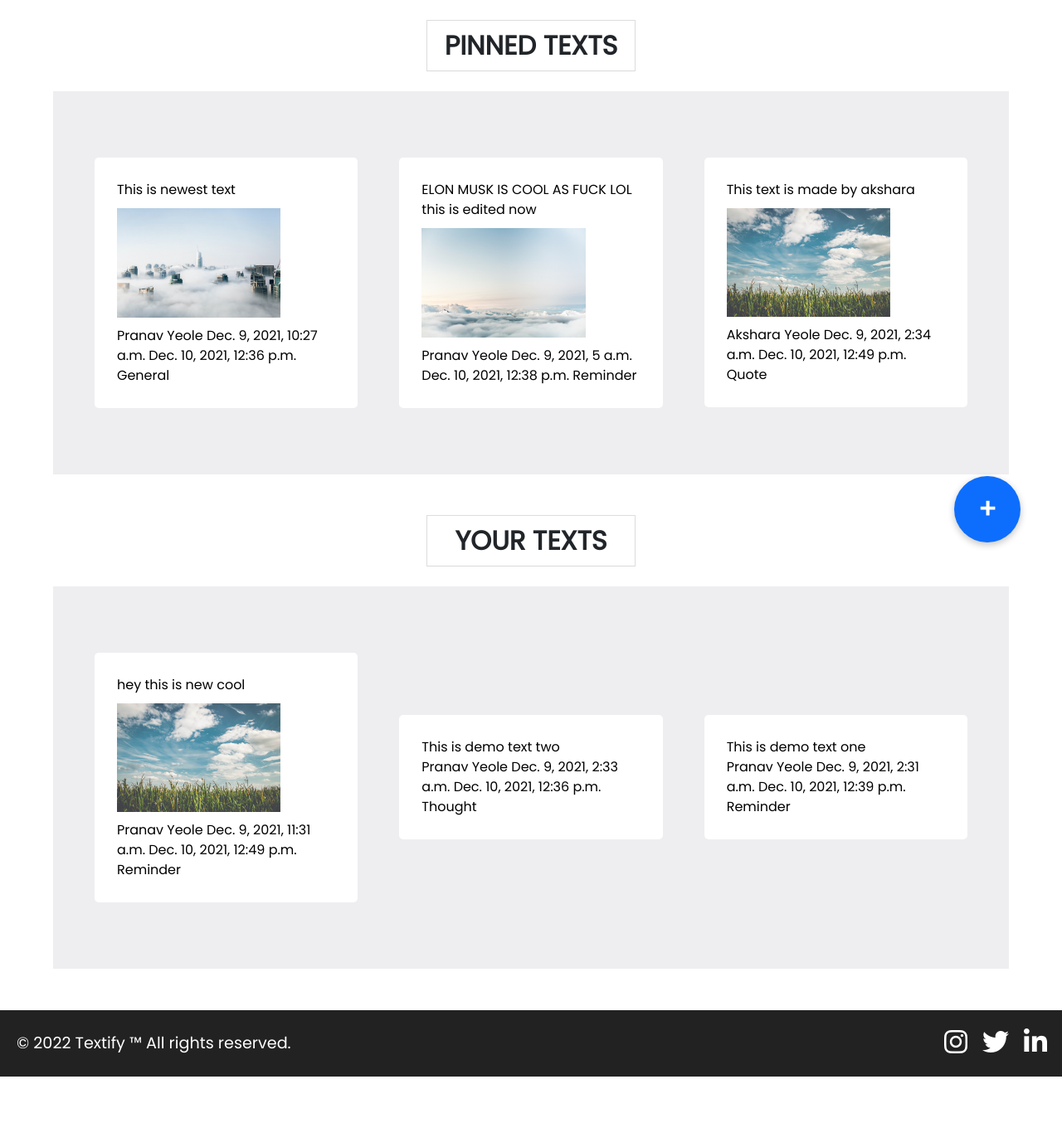
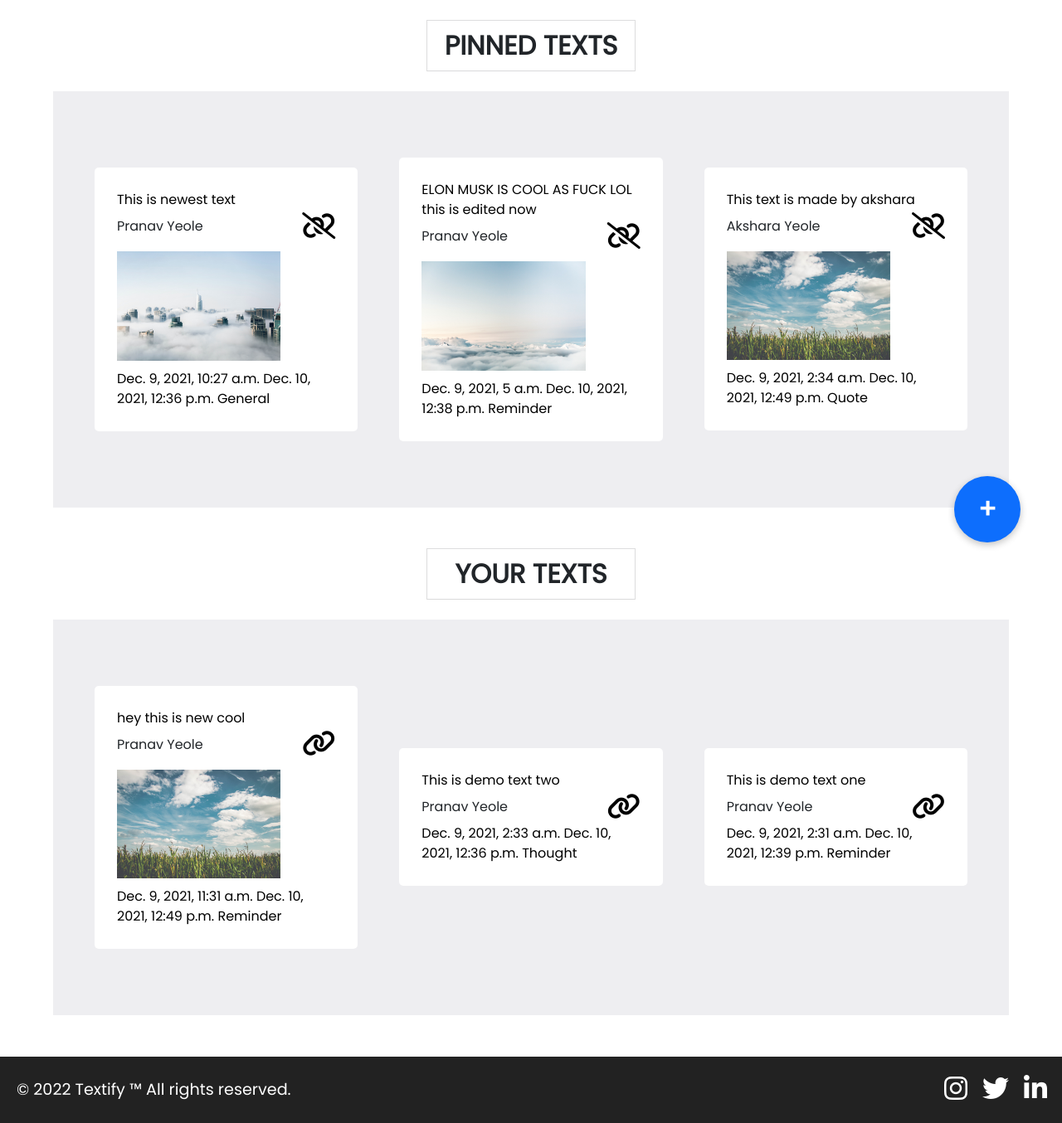
Before and after one commit to pranvinit/textify, a Django app: page / in a window 1280 px wide. Shown: the part 96-1450 px from the top of the page at 83% size. Before the commit the page ends 1394 px from the top, so only its background shows below. Run offline with Django 3.2, Linux system fonts and the light colour scheme; data comes from the database, SQL or seed files in the repository; both versions use the stored data as it was after the commit; some libraries are stand-ins or nearby versions.

Commit message:
added pin unpin functionality

```diff
--- a/textifyapi/static/textifyapi/textlist.css
+++ b/textifyapi/static/textifyapi/textlist.css
@@ -42,6 +42,9 @@
     text-decoration: none;
     color: #000;
 }
+.singletext_link:hover{
+    color: #000;
+}
 
 .text_grid{
     display: grid;
@@ -77,6 +80,13 @@
     border-color: #de5246;
 }
 
+.meta_one{
+    display: flex;
+    height: 40px;
+    align-items: center;
+    justify-content: space-between;
+}
+
 .image_container{
     width: 75%;
     margin: 10px 0;
@@ -90,3 +100,19 @@
     width: 100%;
     height: 100%;
 }
+
+.text_options{
+    width: 40px;
+    height: 40px;
+    display: flex;
+    align-items: center;
+    justify-content: center;
+}
+
+.pinanchor{
+    text-decoration: none;
+    color: #000;
+}
+.pinanchor:hover{
+    color: #000;
+}
--- a/textifyapi/templates/textifyapi/textlist.html
+++ b/textifyapi/templates/textifyapi/textlist.html
@@ -10,24 +10,32 @@
 <div class="text_grid" id="pinned_text_grid">
     {% for text in text_list %}
     {% if text.pinned == True %}
-    <a class="singletext_link" href="{% url 'textdetail' text.pk %}">
-        <div class="text_entry pinned_text_entry">
+    <div class="text_entry pinned_text_entry">
+        <a class="singletext_link" href="{% url 'textdetail' text.pk %}">
             <div class="title_container">
                 <span>{{text.title}}</span>
             </div>
+        </a>
+
+            <div class="meta_one">
+                <span>{{text.user.name}}</span>
+                <div class="text_options">
+                    <a class="pinanchor" href="{% url 'unpintext' text.id %}"><i class="fa fa-unlink fa-2x"></i></a>
+                </div>
+            </div>
+            <a class="singletext_link" href="{% url 'textdetail' text.pk %}">
             {% if text.image %}
             <div class="image_container">
                 <img src="{{text.image.url}}" alt="{{text.title}}">
             </div>
             {% endif %}
             <div class="meta_container">
-                <span>{{text.user.name}}</span>
                 <span>{{text.created_at}}</span>
                 <span>{{text.updated_at}}</span>
                 <span>{{text.get_category_display}}</span>
             </div>
+        </a>
         </div>
-    </a>
     {% endif %}
     {% endfor %}
 </div>
@@ -35,24 +43,32 @@
 <div class="text_grid">
     {% for text in text_list %}
     {% if text.pinned != True %}
+    <div class="text_entry">
     <a class="singletext_link" href="{% url 'textdetail' text.pk %}">
-    <div class="text_entry">
         <div class="title_container">
             <span>{{text.title}}</span>
         </div>
+    </a>
+
+        <div class="meta_one">
+            <span>{{text.user.name}}</span>
+            <div class="text_options">
+                <a class="pinanchor" href="{% url 'pintext' text.id %}"><i class="fa fa-link fa-2x"></i></a>
+            </div>
+        </div>
+    <a class="singletext_link" href="{% url 'textdetail' text.pk %}">
         {% if text.image %}
         <div class="image_container">
             <img src="{{text.image.url}}" alt="{{text.title}}">
         </div>
         {% endif %}
-        <div class="meta_container">
-            <span>{{text.user.name}}</span>
+        <div class="meta_two">
             <span>{{text.created_at}}</span>
             <span>{{text.updated_at}}</span>
             <span>{{text.get_category_display}}</span>
         </div>
+    </a>
     </div>
-</a>
 {% endif %}
     {% endfor %}
 </div>
--- a/textifyapi/urls.py
+++ b/textifyapi/urls.py
@@ -9,4 +9,6 @@ urlpatterns = [
     path('textupdate/<pk>', views.TextUpdate.as_view(), name="textupdate"),
     path('create/', views.TextCreate.as_view(), name="textcreate"),
     path('signup/', views.SignUp.as_view(), name="signup"),
+    path('pin/<pk>', views.pintext, name="pintext"),
+    path('unpin/<pk>', views.unpintext, name="unpintext"),
 ]
--- a/textifyapi/views.py
+++ b/textifyapi/views.py
@@ -2,7 +2,6 @@ from django.shortcuts import redirect, render
 from django.views.generic import ListView
 from django.views.generic.detail import DetailView
 from django.views.generic.edit import CreateView, UpdateView, DeleteView
-from django.contrib.auth.models import User, AbstractBaseUser, UserManager
 from django.urls import reverse_lazy
 from .forms import TextCreateForm
 from .models import Text, User
@@ -15,6 +14,18 @@ def search(request):
         return render(request, "textifyapi/searchresults.html", { 'query': query ,'results': results})
     else:
         return render(request, "textifyapi/searchresults.html", {})
+
+def pintext(request, pk):
+    text = Text.objects.get(pk=pk)
+    text.pinned = True
+    text.save()
+    return redirect(reverse_lazy("textlist"))
+
+def unpintext(request, pk):
+    text = Text.objects.get(pk=pk)
+    text.pinned = False
+    text.save()
+    return redirect(reverse_lazy("textlist"))
 
 class TextList(ListView):
     model = Text
@@ -40,8 +51,7 @@ class TextDetailView(DetailView):
     model = Text
     template_name = "textifyapi/textdetail.html"
 
-class SignUp(CreateView, AbstractBaseUser):
-    objects = UserManager()
+class SignUp(CreateView):
     model = User
     template_name = "registration/signup.html"
     fields = "__all__"
```
Also changed, not shown: db.sqlite3.
